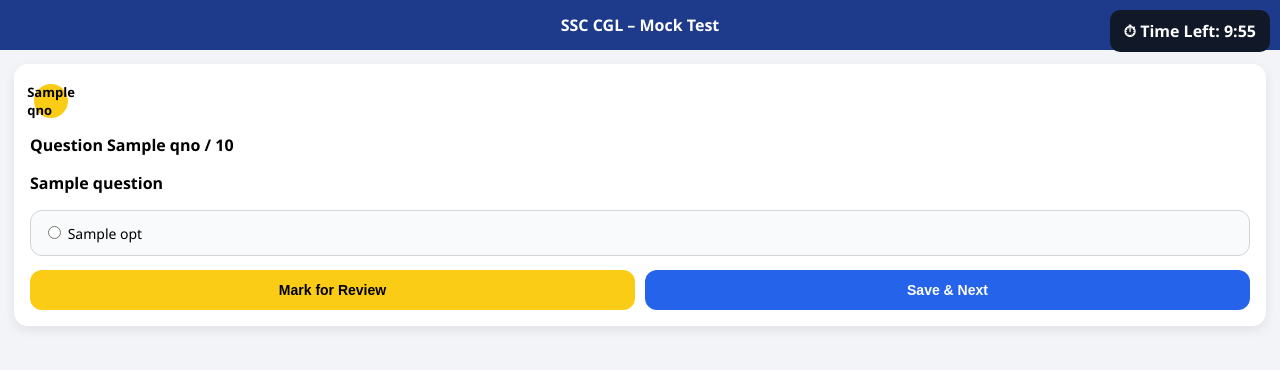
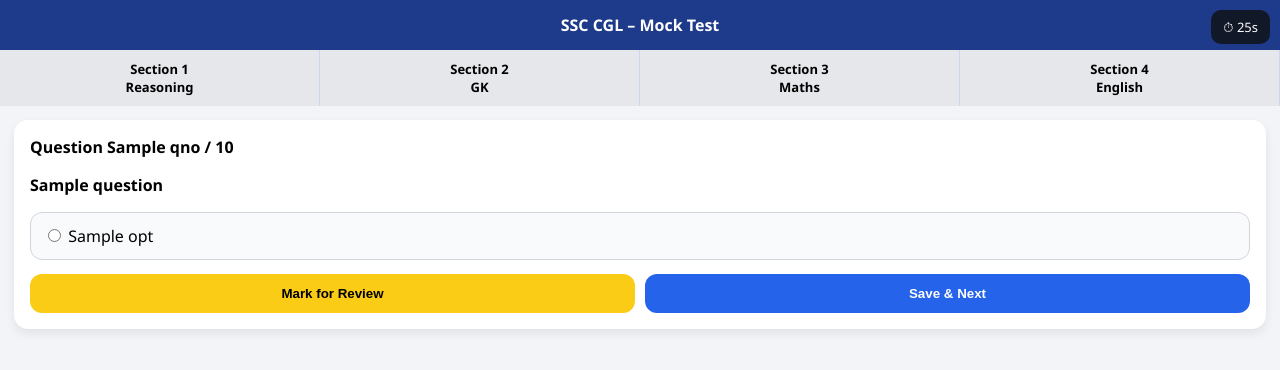
Before and after one commit to manojnehra1801-beep/Online-mock-platform, a Flask app: template templates/ssc_cgl_exam_1.html in a window 1280 px wide. Shown: the top 370 px of the page. Run offline with Flask 3, Linux system fonts and the light colour scheme; the template is opened without the code that fills it: most values are stand-ins (such as "Sample title", 1, 10 or a date in 2020).

Commit message:
Update ssc_cgl_exam_1.html

```diff
--- a/templates/ssc_cgl_exam_1.html
+++ b/templates/ssc_cgl_exam_1.html
@@ -1,14 +1,13 @@
 <!DOCTYPE html>
-<html lang="en">
+<html>
 <head>
-<meta charset="UTF-8">
-<meta name="viewport" content="width=device-width, initial-scale=1.0">
+<meta name="viewport" content="width=device-width, initial-scale=1">
 <title>SSC CGL Mock Test</title>
 
 <style>
 body{
     margin:0;
-    font-family:Segoe UI, sans-serif;
+    font-family:Segoe UI,sans-serif;
     background:#f2f4f8;
 }
 
@@ -18,8 +17,25 @@
     color:#fff;
     padding:14px;
     text-align:center;
-    font-size:16px;
     font-weight:600;
+}
+
+/* Section Bar */
+.sections{
+    display:flex;
+    background:#e5e7eb;
+}
+.sec{
+    flex:1;
+    padding:10px;
+    text-align:center;
+    font-size:13px;
+    font-weight:600;
+    border-right:1px solid #cbd5f5;
+}
+.active{
+    background:#2563eb;
+    color:white;
 }
 
 /* Timer */
@@ -28,48 +44,23 @@
     top:10px;
     right:10px;
     background:#111827;
-    color:#fff;
-    padding:10px 14px;
+    color:white;
+    padding:8px 12px;
     border-radius:10px;
-    font-weight:600;
+    font-size:13px;
     z-index:1000;
 }
 
-/* Layout */
+/* Container */
 .container{
     padding:14px;
 }
-
 .box{
-    background:#fff;
+    background:white;
+    padding:16px;
     border-radius:14px;
-    padding:16px;
-    box-shadow:0 4px 12px rgba(0,0,0,0.08);
+    box-shadow:0 4px 10px rgba(0,0,0,0.08);
 }
-
-/* Palette */
-.palette{
-    display:flex;
-    flex-wrap:wrap;
-    margin-bottom:12px;
-}
-
-.pal-btn{
-    width:34px;
-    height:34px;
-    border-radius:50%;
-    display:flex;
-    align-items:center;
-    justify-content:center;
-    margin:4px;
-    font-size:13px;
-    font-weight:600;
-    color:#000;
-}
-
-.attempted{ background:#22c55e; }
-.review{ background:#facc15; }
-.unattempted{ background:#e5e7eb; }
 
 /* Question */
 .qno{
@@ -79,12 +70,11 @@
 
 /* Options */
 .option{
+    border:1px solid #d1d5db;
+    padding:12px;
+    border-radius:12px;
+    margin-bottom:10px;
     background:#f9fafb;
-    border:1px solid #d1d5db;
-    border-radius:12px;
-    padding:12px;
-    margin-bottom:10px;
-    font-size:14px;
 }
 
 /* Buttons */
@@ -93,45 +83,35 @@
     gap:10px;
     margin-top:14px;
 }
-
 button{
     flex:1;
     padding:12px;
     border:none;
     border-radius:12px;
-    font-size:14px;
     font-weight:600;
 }
-
-.next{ background:#2563eb; color:#fff; }
-.review-btn{ background:#facc15; }
+.review{
+    background:#facc15;
+}
+.next{
+    background:#2563eb;
+    color:white;
+}
 </style>
 
-<!-- ================= TIMER SCRIPT ================= -->
 <script>
-/*
-  Exam duration:
-  10 questions × 60 sec = 10 minutes
-  (change if needed)
-*/
-let totalSeconds = 10 * 60;
+let seconds = 30;   // 30 sec per question
 
 function startTimer(){
     let timer = setInterval(function(){
-        let min = Math.floor(totalSeconds / 60);
-        let sec = totalSeconds % 60;
+        document.getElementById("timer").innerText = seconds + "s";
+        seconds--;
 
-        document.getElementById("timer").innerText =
-            min + ":" + (sec < 10 ? "0" + sec : sec);
-
-        totalSeconds--;
-
-        if (totalSeconds < 0){
+        if(seconds < 0){
             clearInterval(timer);
-            alert("Time Over! Exam will be submitted.");
             document.getElementById("examForm").submit();
         }
-    }, 1000);
+    },1000);
 }
 
 window.onload = startTimer;
@@ -141,50 +121,32 @@
 
 <body>
 
-<div class="header">
-    SSC CGL – Mock Test
+<div class="header">SSC CGL – Mock Test</div>
+
+<!-- Section Bar -->
+<div class="sections">
+    <div class="sec {% if qno <= 25 %}active{% endif %}">Section 1<br>Reasoning</div>
+    <div class="sec {% if qno > 25 and qno <= 50 %}active{% endif %}">Section 2<br>GK</div>
+    <div class="sec {% if qno > 50 and qno <= 75 %}active{% endif %}">Section 3<br>Maths</div>
+    <div class="sec {% if qno > 75 %}active{% endif %}">Section 4<br>English</div>
 </div>
 
-<!-- TIMER BOX -->
+<!-- Timer -->
 <div class="timer">
-    ⏱ Time Left: <span id="timer">10:00</span>
+    ⏱ <span id="timer">30s</span>
 </div>
 
 <div class="container">
 <div class="box">
 
-<!-- ================= PALETTE ================= -->
-<div class="palette">
-{% for p in palette %}
-    <div class="pal-btn
-        {% if p.status == 'review' %}
-            review
-        {% elif p.status == 'attempted' %}
-            attempted
-        {% else %}
-            unattempted
-        {% endif %}
-    ">
-        {{ p.qno }}
-    </div>
-{% endfor %}
-</div>
-
-<!-- ================= QUESTION ================= -->
 <div class="qno">
     Question {{ qno }} / {{ total }}
 </div>
 
 <form method="post" id="examForm">
 
-{% if question %}
 <p><b>{{ question }}</b></p>
-{% else %}
-    <p style="color:red;">Question not loaded</p>
-{% endif %}
 
-<!-- ================= OPTIONS ================= -->
-{% if options %}
 {% for opt in options %}
 <div class="option">
     <label>
@@ -193,18 +155,10 @@
     </label>
 </div>
 {% endfor %}
-{% else %}
-    <p style="color:red;">Options not loaded</p>
-{% endif %}
 
-<!-- ================= BUTTONS ================= -->
 <div class="btns">
-    <button class="review-btn" name="mark_review" type="submit">
-        Mark for Review
-    </button>
-    <button class="next" type="submit">
-        Save & Next
-    </button>
+    <button class="review" name="mark_review">Mark for Review</button>
+    <button class="next">Save & Next</button>
 </div>
 
 </form>
```
Lines whose indentation alone changed are shown as unchanged.
